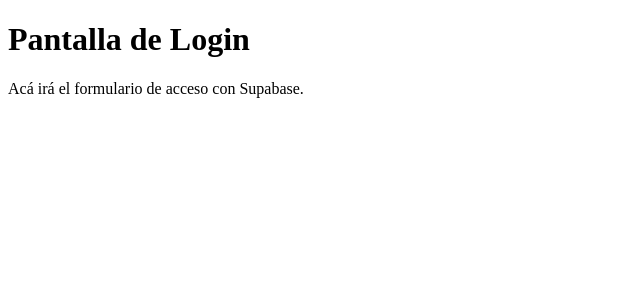
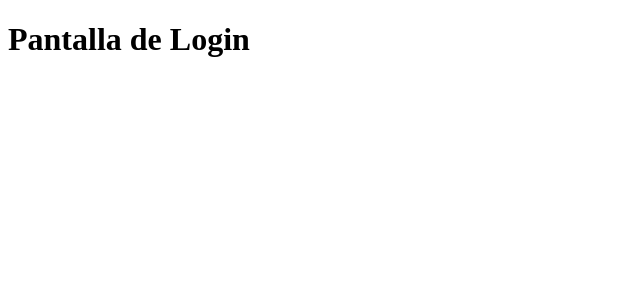
Before and after one commit to manuachinelli/igor-v2, a Next.js app: page /login in a window 1280 px wide. Shown: the top 300 px of the page, without its empty margins (0-640 px from the left). Built offline with nearby package versions, Linux system fonts and the light colour scheme.

Commit message:
Update page.tsx

```diff
--- a/app/login/page.tsx
+++ b/app/login/page.tsx
@@ -2,7 +2,6 @@ export default function LoginPage() {
   return (
     <div className="p-10">
       <h1 className="text-2xl font-bold">Pantalla de Login</h1>
-      <p className="mt-2 text-gray-600">Acá irá el formulario de acceso con Supabase.</p>
     </div>
   )
 }
```
